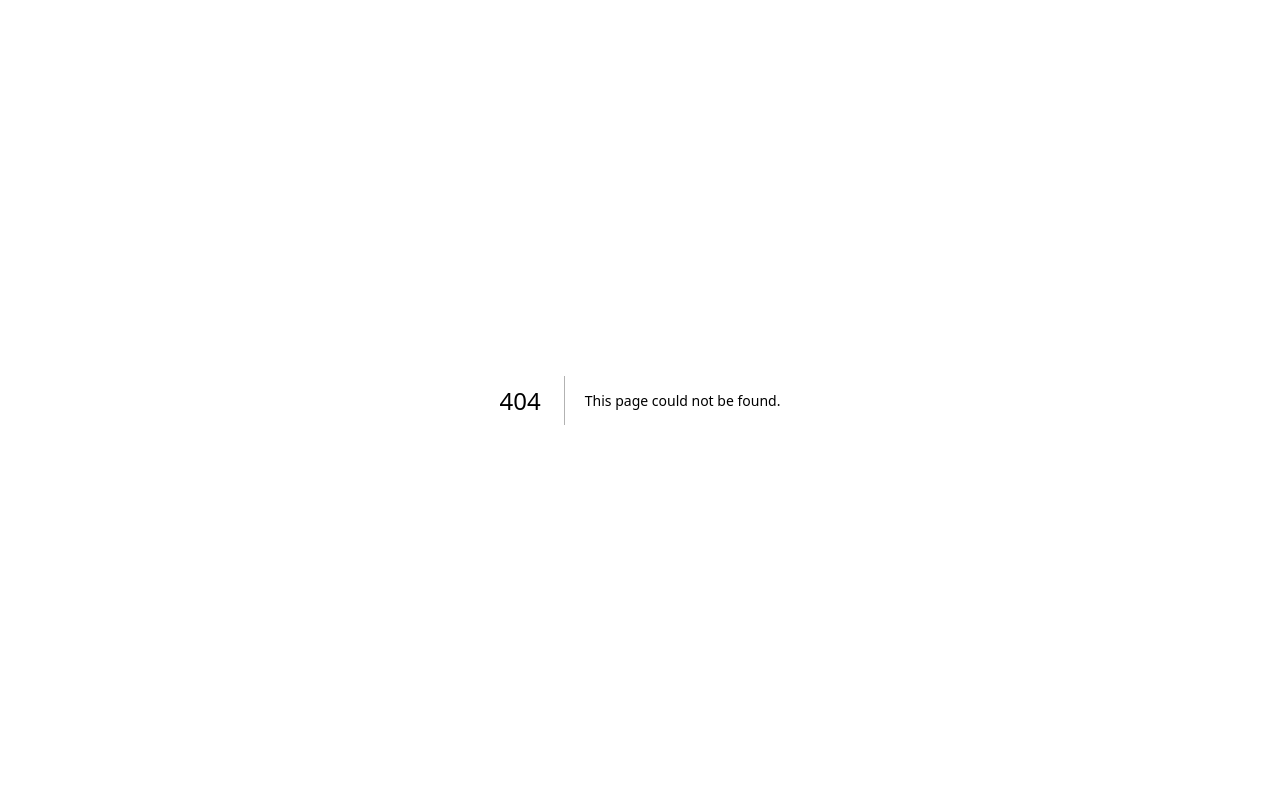
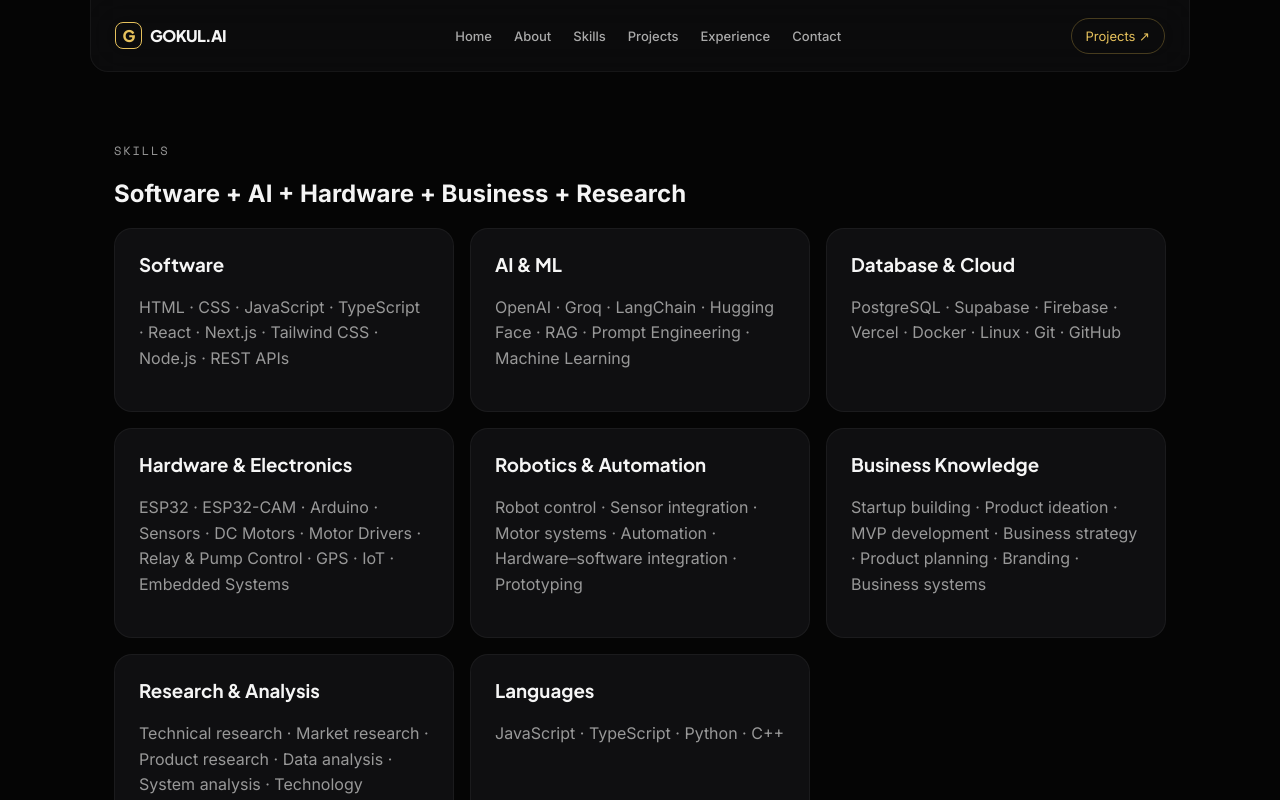
Before and after one commit to gokulmaniraj2008-collab/Gokul-aibot, a Next.js app: page /skills in a window 1280 px wide. Before the commit this address had no page. Shown: the top 800 px of the page. Built offline with nearby package versions, Linux system fonts and the light colour scheme.

Commit message:
Add Skills page

```diff
--- /dev/null
+++ b/app/skills/page.tsx
@@ -0,0 +1,3 @@
+import PortfolioNav from '@/components/PortfolioNav';
+const skills=[['Software','HTML · CSS · JavaScript · TypeScript · React · Next.js · Tailwind CSS · Node.js · REST APIs'],['AI & ML','OpenAI · Groq · LangChain · Hugging Face · RAG · Prompt Engineering · Machine Learning'],['Database & Cloud','PostgreSQL · Supabase · Firebase · Vercel · Docker · Linux · Git · GitHub'],['Hardware & Electronics','ESP32 · ESP32-CAM · Arduino · Sensors · DC Motors · Motor Drivers · Relay & Pump Control · GPS · IoT · Embedded Systems'],['Robotics & Automation','Robot control · Sensor integration · Motor systems · Automation · Hardware–software integration · Prototyping'],['Business Knowledge','Startup building · Product ideation · MVP development · Business strategy · Product planning · Branding · Business systems'],['Research & Analysis','Technical research · Market research · Product research · Data analysis · System analysis · Technology comparison · Problem solving · Experimentation'],['Languages','JavaScript · TypeScript · Python · C++']];
+export default function Skills(){return <main className="page"><PortfolioNav/><section className="section page-hero"><div className="eyebrow">SKILLS</div><h1>Software + AI + Hardware + Business + Research</h1><div className="grid">{skills.map(([n,v])=><article className="item" key={n}><h3>{n}</h3><p>{v}</p></article>)}</div></section><footer className="footer">© 2026 Gokul · GOKUL.AI</footer></main>}
```
